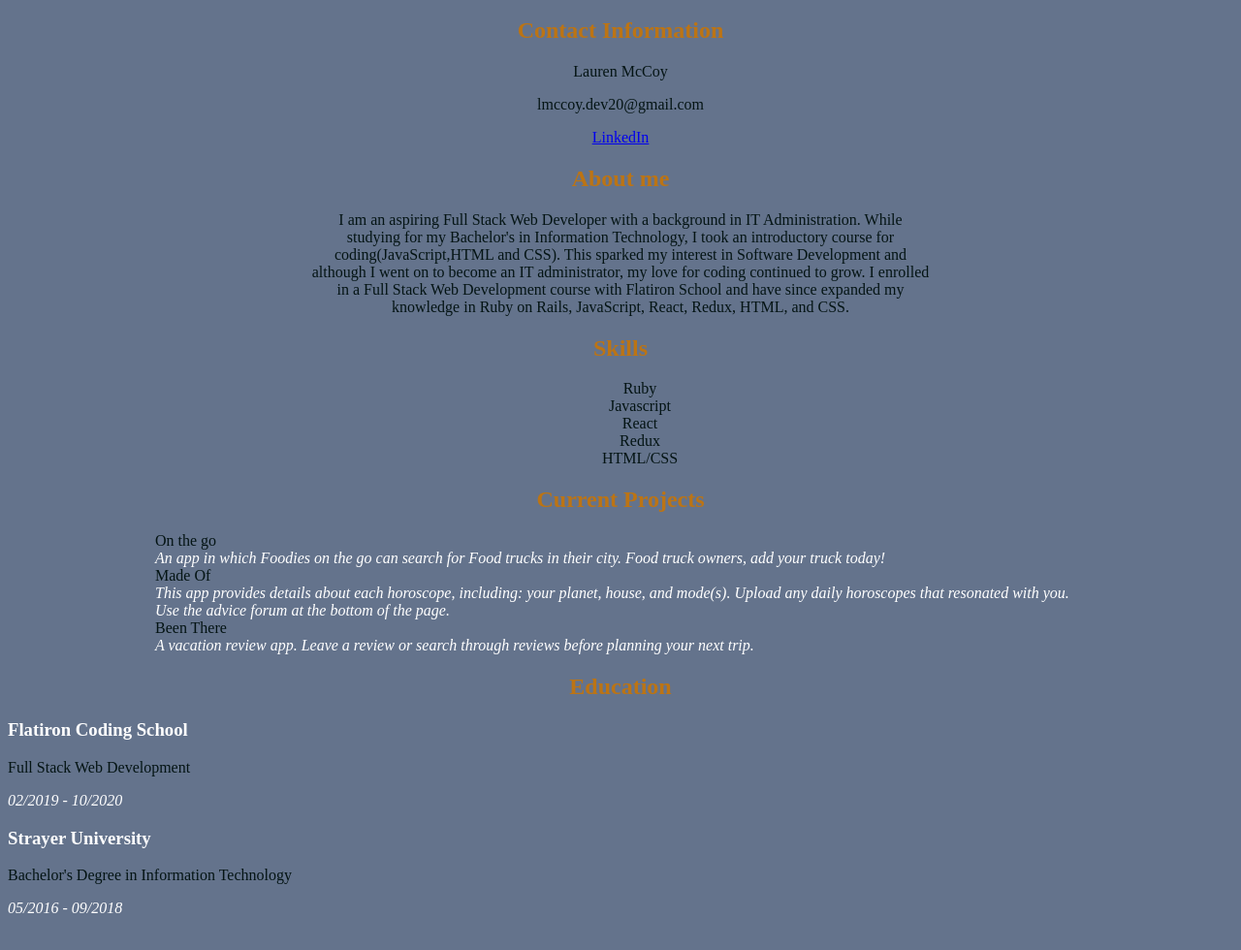
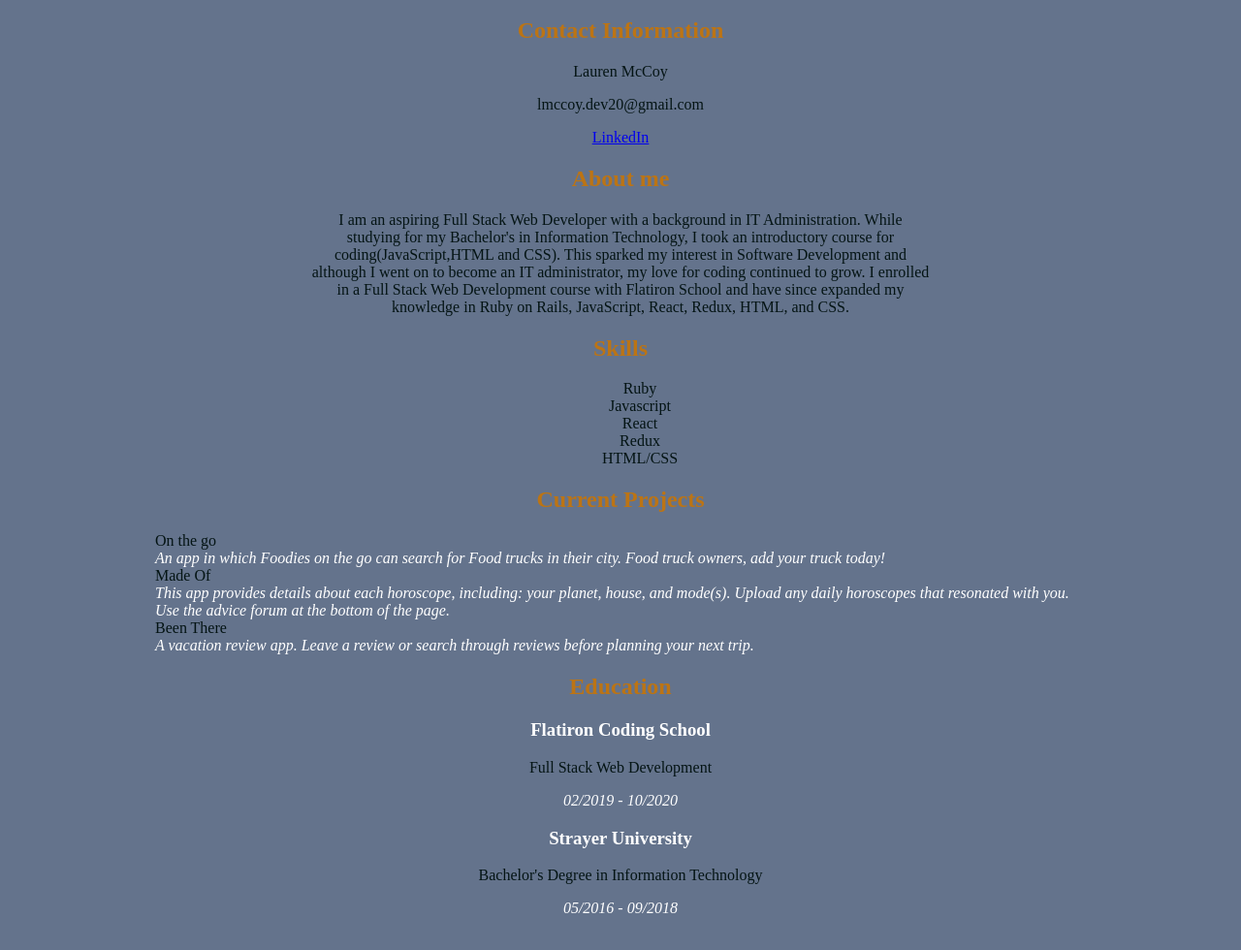
Before and after one commit to LmLutec/personal_website, a plain HTML site: page index.html in a window 1280 px wide. Shown: the part 96-1076 px from the top of the page at 97% size. Drawn offline with Linux system fonts and the light colour scheme.

Commit message:
center aligned my education section

```diff
--- a/styles.css
+++ b/styles.css
@@ -38,6 +38,10 @@ body {
 #contact-info {
     text-align: center;
     /* background:  ; */
+}
+
+div#education {
+    text-align: center;
 }
 
 p {
```
